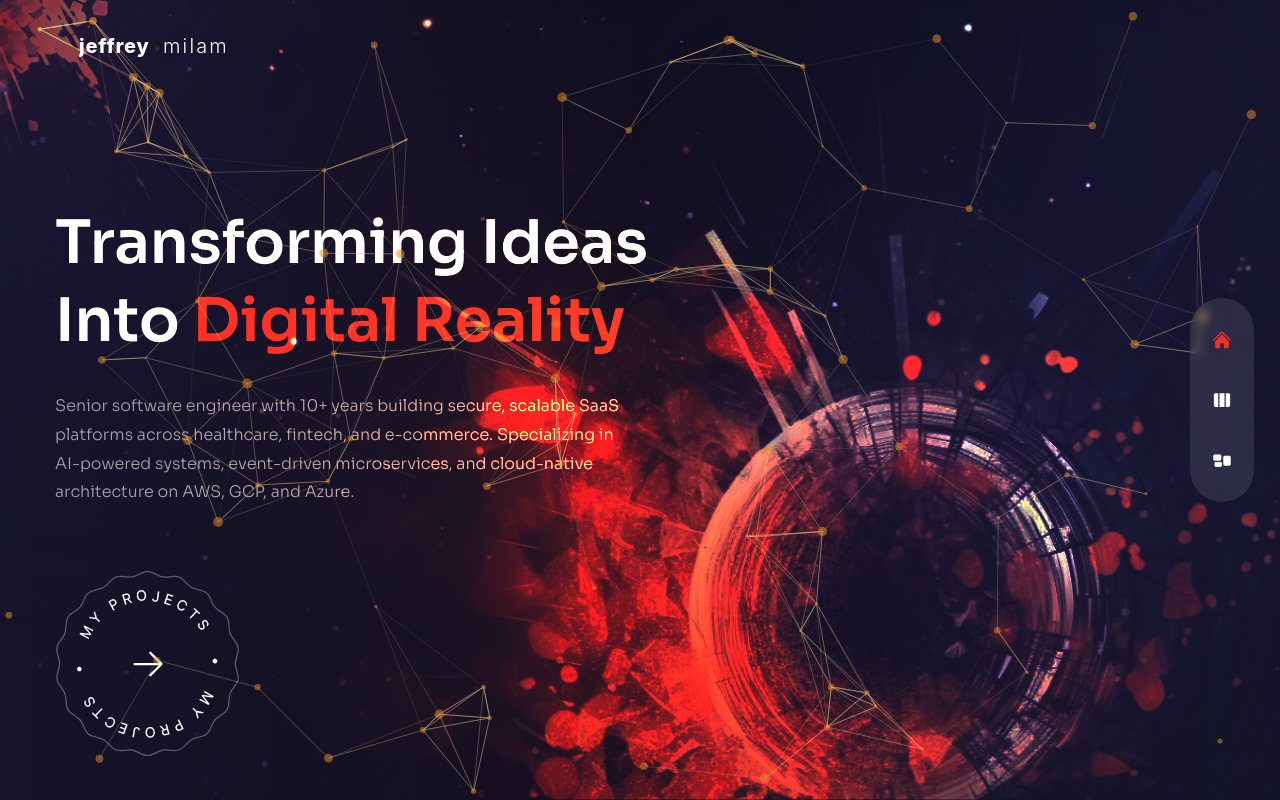
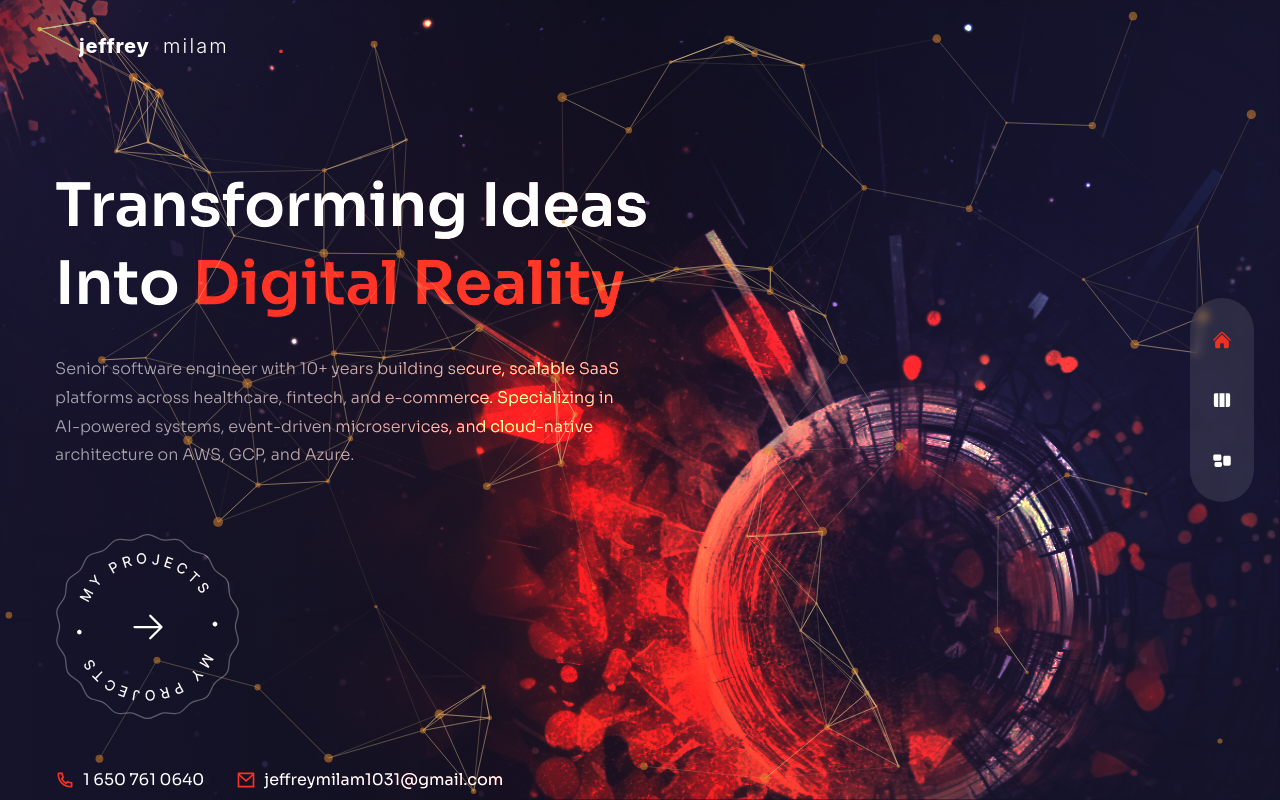
Before and after one commit to crazycoder0066/jeff-portfolio, a Next.js app: page / in a window 1280 px wide. Built offline with nearby package versions, Linux system fonts and the light colour scheme.

Commit message:
Add contact information

```diff
--- a/pages/index.jsx
+++ b/pages/index.jsx
@@ -1,4 +1,6 @@
 import { motion } from "framer-motion";
+import Link from "next/link";
+import { RiMailLine, RiPhoneLine } from "react-icons/ri";
 
 import ParticlesContainer from "../components/ParticlesContainer";
 import ProjectsBtn from "../components/ProjectsBtn";
@@ -50,6 +52,32 @@ const Home = () => {
           >
             <ProjectsBtn />
           </motion.div>
+
+          {/* contact */}
+          <motion.div
+            variants={fadeIn("down", 0.5)}
+            initial="hidden"
+            animate="show"
+            exit="hidden"
+            className="flex flex-col sm:flex-row items-center justify-center xl:justify-start gap-4 sm:gap-x-8 mt-8 xl:mt-12"
+          >
+            <Link
+              href="tel:+16507610640"
+              title="Call"
+              className="flex items-center gap-x-2 hover:text-accent transition-all duration-300"
+            >
+              <RiPhoneLine className="text-xl text-accent" aria-hidden />
+              <span>1 650 761 0640</span>
+            </Link>
+            <Link
+              href="mailto:jeffreymilam1031@gmail.com"
+              title="Email"
+              className="flex items-center gap-x-2 hover:text-accent transition-all duration-300"
+            >
+              <RiMailLine className="text-xl text-accent" aria-hidden />
+              <span>jeffreymilam1031@gmail.com</span>
+            </Link>
+          </motion.div>
         </div>
       </div>
       {/* image */}
```
